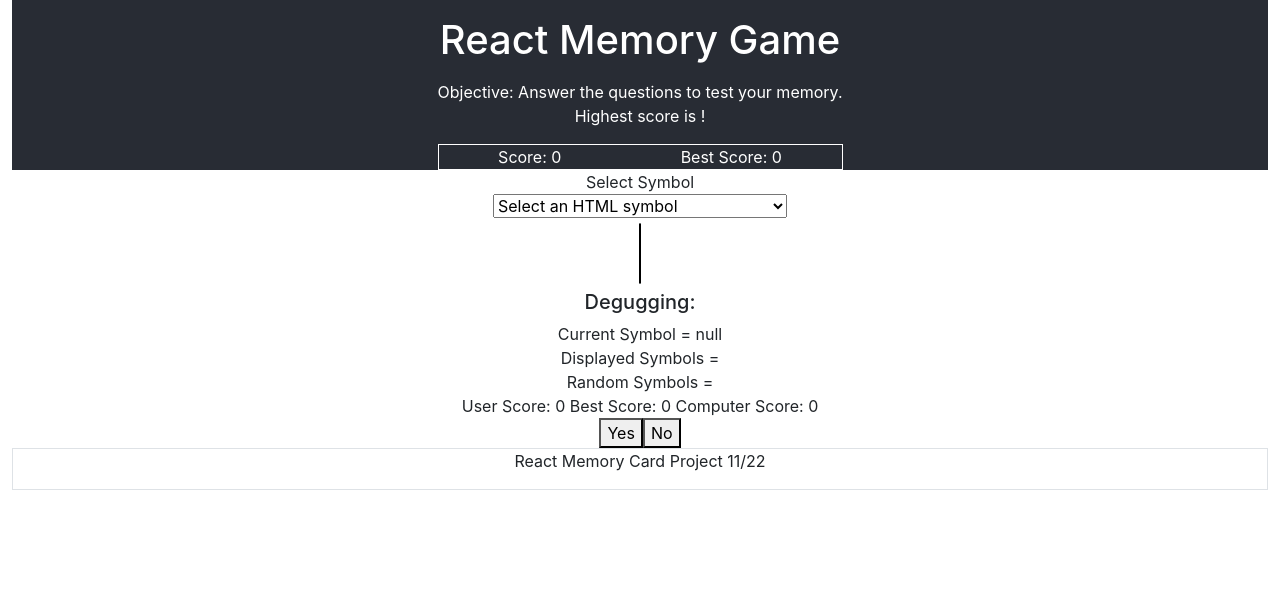
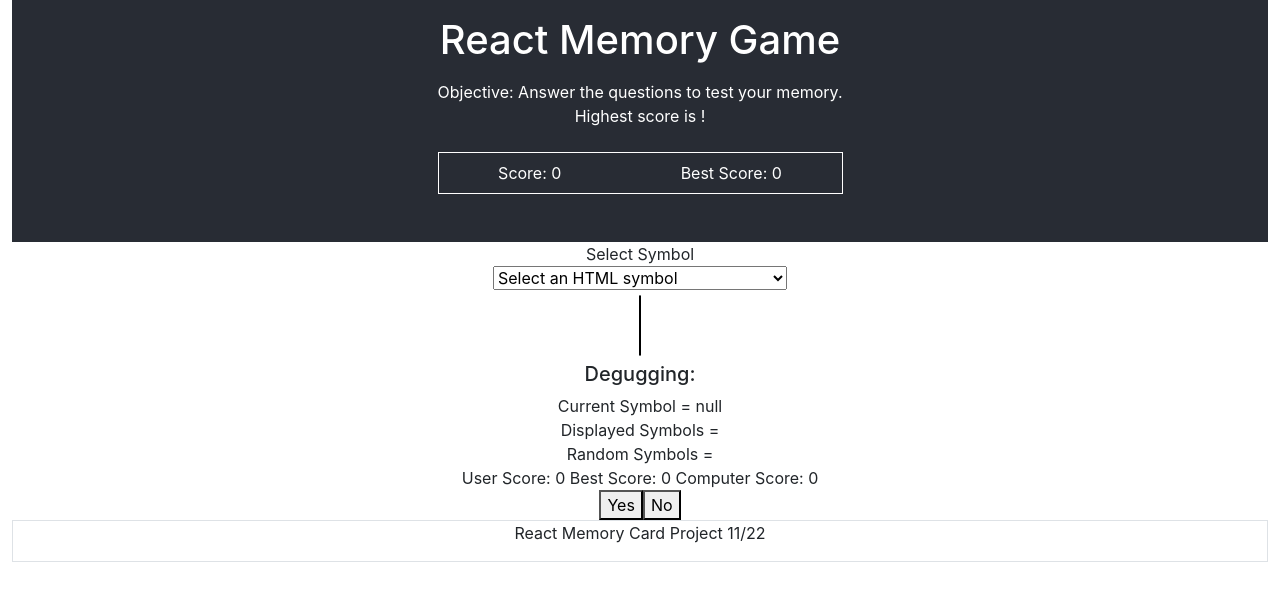
Before and after one commit to reidbraswell1/react-memory-card-project, a React (Create React App) app: page / in a window 1280 px wide. Shown: the top 600 px of the page. Built offline with nearby package versions, Linux system fonts and the light colour scheme.

Commit message:
Adding additional style classes

```diff
--- a/src/components/ScoreCard.jsx
+++ b/src/components/ScoreCard.jsx
@@ -5,7 +5,7 @@
         super(props);
     }
     render() {
-        return (<div className="App-scoreboard">
+        return (<div className="App-scoreboard mt-4 mb-5 pt-2 pb-2">
             <span>Score: {this.props.score}</span>
             <span>Best Score: {this.props.bestScore}</span>
             </div>);
```
